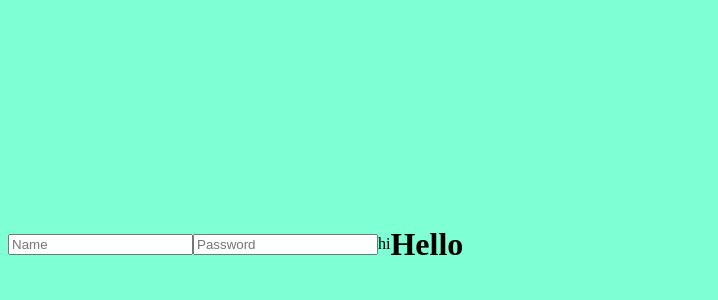
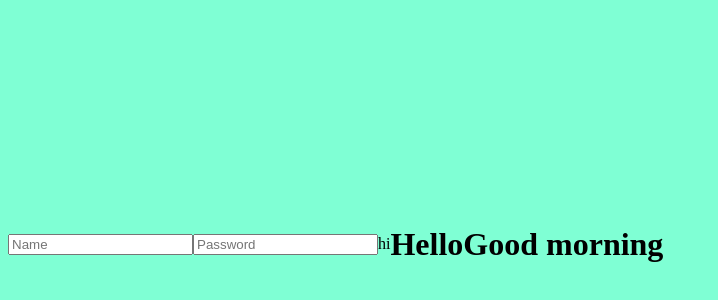
Before and after one commit to MilynSJEC/MiniWebsite, a plain HTML site: page index.html in a window 1280 px wide. Shown: the part 44-344 px from the top of the page, without its empty margins (0-718 px from the left). Drawn offline with Linux system fonts and the light colour scheme.

Commit message:
Added spam

```diff
--- a/index.html
+++ b/index.html
@@ -12,7 +12,7 @@
     <input type="text" placeholder="Name">
     <input type="password" placeholder="Password">
     <p>hi</p>
-    <h1>Hello</h1>
+    <h1>Hello<spam>Good morning</spam></h1>
 
 </body>
 </html>
```
